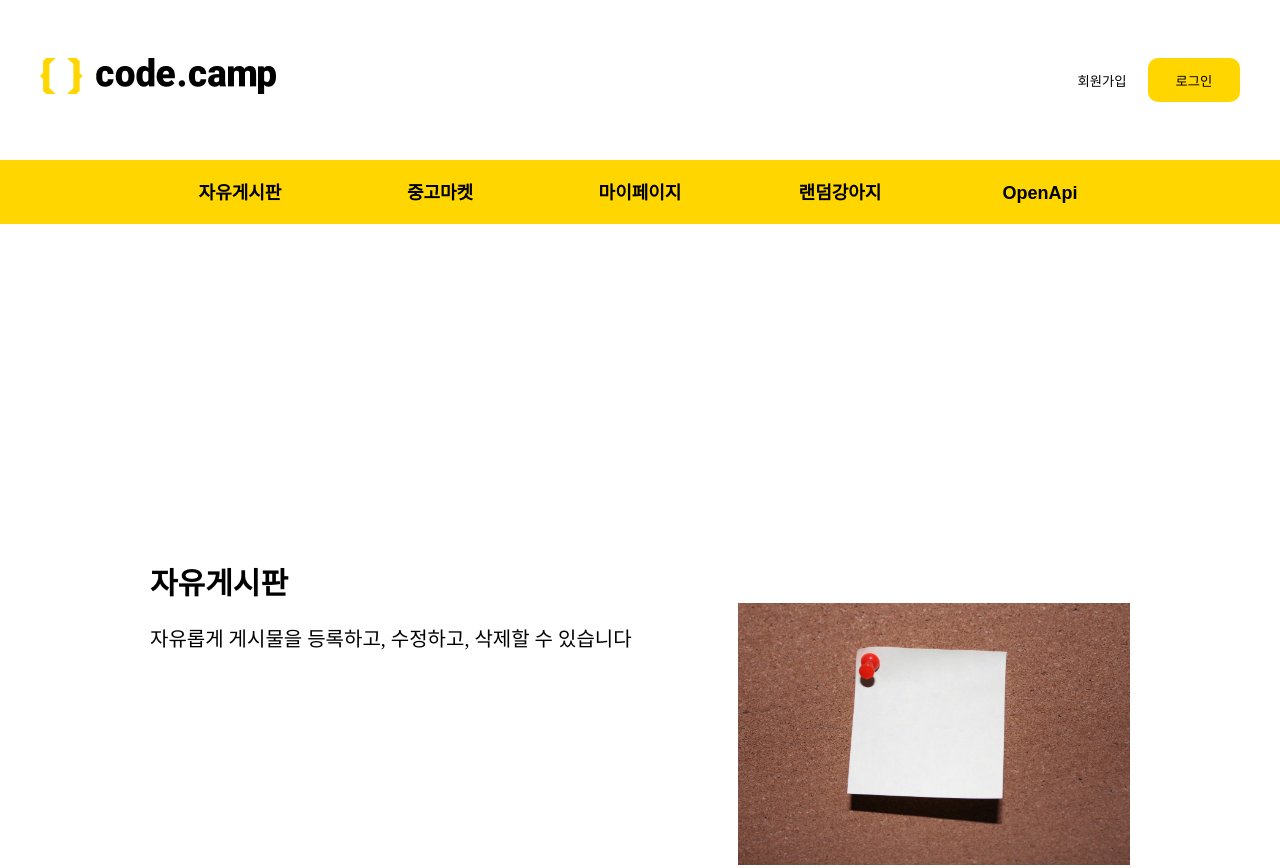
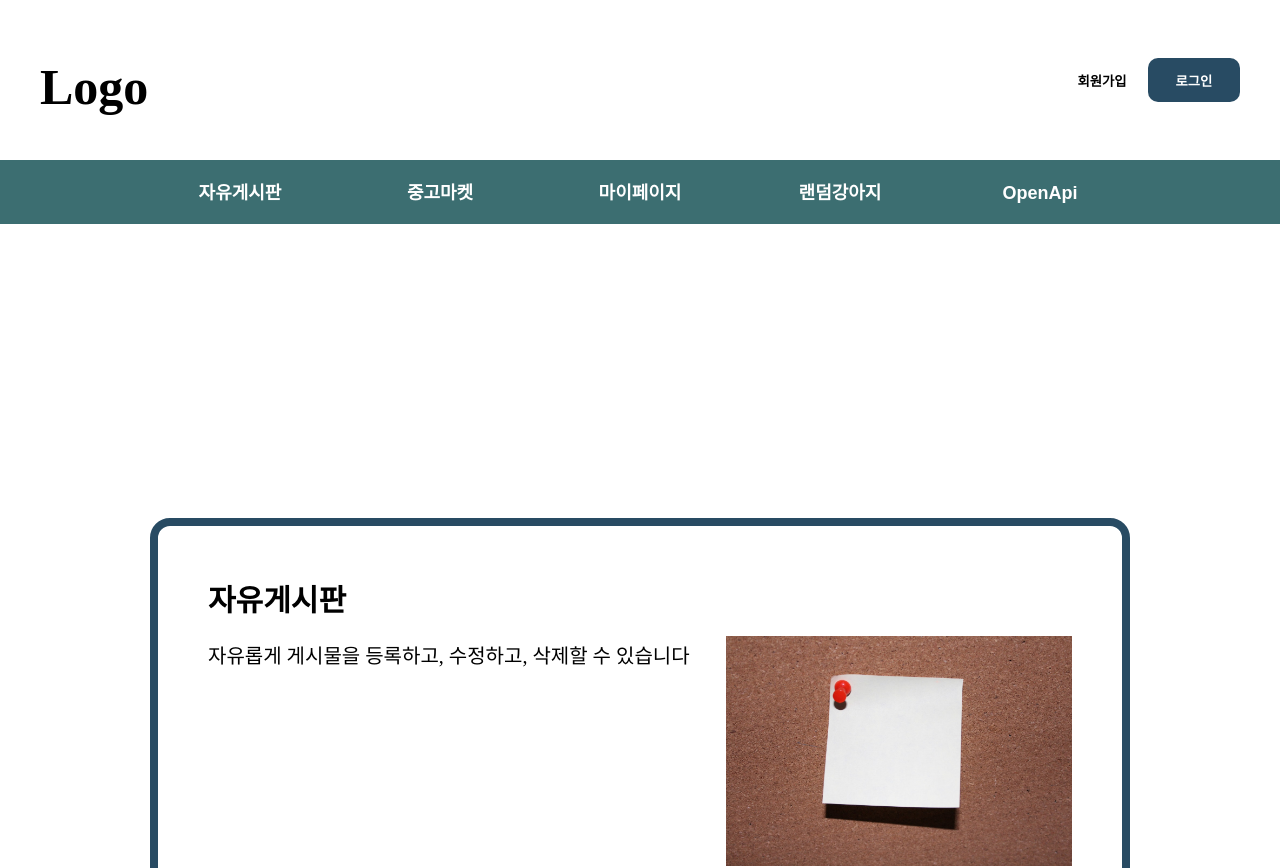
Before and after one commit to calmer-ty/codecamp-frontend_portfolio, a Next.js app: page / in a window 1280 px wide. Shown: the top 868 px of the page. Built offline with nearby package versions, Linux system fonts and the light colour scheme.

Commit message:
landing 페이지 작업중

```diff
--- a/src/components/commons/layout/header/LayoutHeader.presenter.tsx
+++ b/src/components/commons/layout/header/LayoutHeader.presenter.tsx
@@ -5,7 +5,7 @@ export default function LayoutHeaderUI(props: ILayoutHeaderProps): JSX.Element {
   return (
     <S.Wrapper>
       <S.Container>
-        <S.Logo onClick={props.onClickLogo} />
+        <S.Logo onClick={props.onClickLogo}>Logo</S.Logo>
         <div>
           <S.MemberItem isLogin={false}>회원가입</S.MemberItem>
           <S.MemberItem onClick={props.onClickMoveToLogin} isLogin={true}>
--- a/src/components/commons/layout/header/LayoutHeader.styles.ts
+++ b/src/components/commons/layout/header/LayoutHeader.styles.ts
@@ -11,15 +11,19 @@ export const Container = styled.div`
   justify-content: space-between;
   width: 1200px;
 `;
-export const Logo = styled.button`
+export const Logo = styled.div`
   width: 236px;
   height: 36px;
-  background: url("/images/layout/header/logo.png") no-repeat center/contain;
+  font-size: 50px;
+  font-weight: bold;
+  /* background: url("/images/layout/header/logo.png") no-repeat center/contain; */
 `;
 
 export const MemberItem = styled.button`
   width: 92px;
   height: 44px;
   border-radius: 10px;
-  background-color: ${(props: IMemberItem) => (props.isLogin ? "#FFD600" : "")};
+  font-weight: bold;
+  background-color: ${(props: IMemberItem) => (props.isLogin ? "#284b63" : "")};
+  color: ${(props: IMemberItem) => (props.isLogin ? "#ffffff" : "")};
 `;
--- a/src/components/commons/layout/index.tsx
+++ b/src/components/commons/layout/index.tsx
@@ -6,7 +6,8 @@ interface ILayoutProps {
   children: JSX.Element;
 }
 const LayoutBody = styled.div`
-  margin: 55px 0;
+  padding: 74px 0;
+  /* background-color: #e1e5f2; */
 `;
 
 export default function Layout(props: ILayoutProps): JSX.Element {
--- a/src/components/commons/layout/navigation/LayoutNavigation.styles.ts
+++ b/src/components/commons/layout/navigation/LayoutNavigation.styles.ts
@@ -5,7 +5,7 @@ export const Wrapper = styled.div`
   justify-content: center;
   align-items: center;
   height: 64px;
-  background-color: #ffd600;
+  background-color: #3c6e71;
 `;
 export const Container = styled.div``;
 
@@ -15,7 +15,7 @@ export const MenuItem = styled.button`
   padding: 0 40px;
   font-size: 18px;
   font-weight: 700;
-  color: "#514400";
+  color: #ffffff;
 `;
 export const NavLine = styled.div`
   width: 1px;
--- a/src/components/units/board/list/BoardList.styles.ts
+++ b/src/components/units/board/list/BoardList.styles.ts
@@ -74,7 +74,7 @@ export const MoveBtn = styled.button`
   bottom: 0;
   width: 171px;
   height: 52px;
-  border: 1px solid #f2f2f2;
+  border: 1px solid #d9d9d9;
   border-radius: 10px;
   background-color: #fff;
   font-weight: 500;
--- a/styles/landing.ts
+++ b/styles/landing.ts
@@ -2,13 +2,17 @@ import styled from "@emotion/styled";
 
 export const Wrapper = styled.div`
   overflow: hidden;
-  padding: 280px 150px;
+  padding: 220px 150px;
 `;
-export const Container = styled.div``;
+export const Container = styled.div`
+  padding: 50px;
+  border-radius: 20px;
+  border: 8px solid #284b63;
+  background-color: #ffffff;
+`;
 export const PageMainImg = styled.img`
   width: 40%;
   height: 350px;
-  /* background-color: #ad3838; */
   object-fit: contain;
 `;
 export const PageInfoWrap = styled.div`
```
